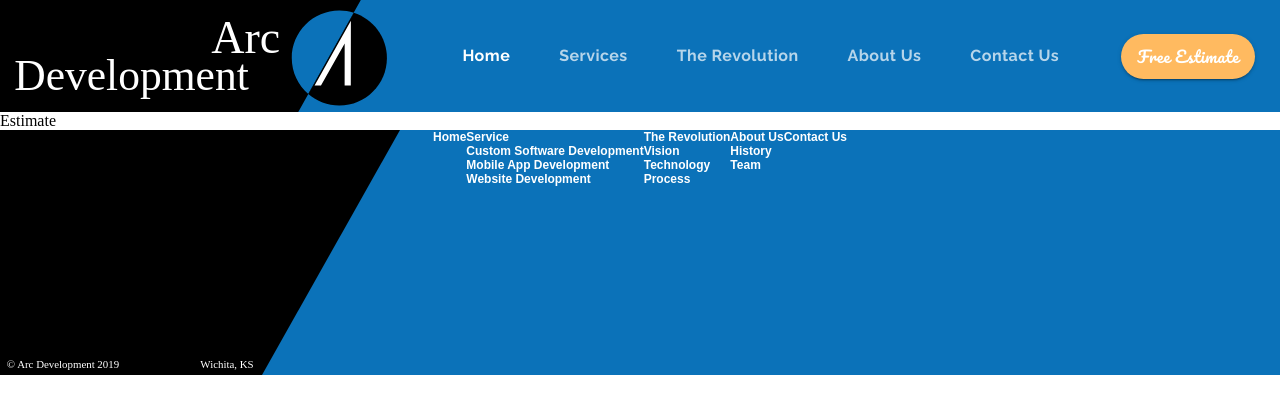
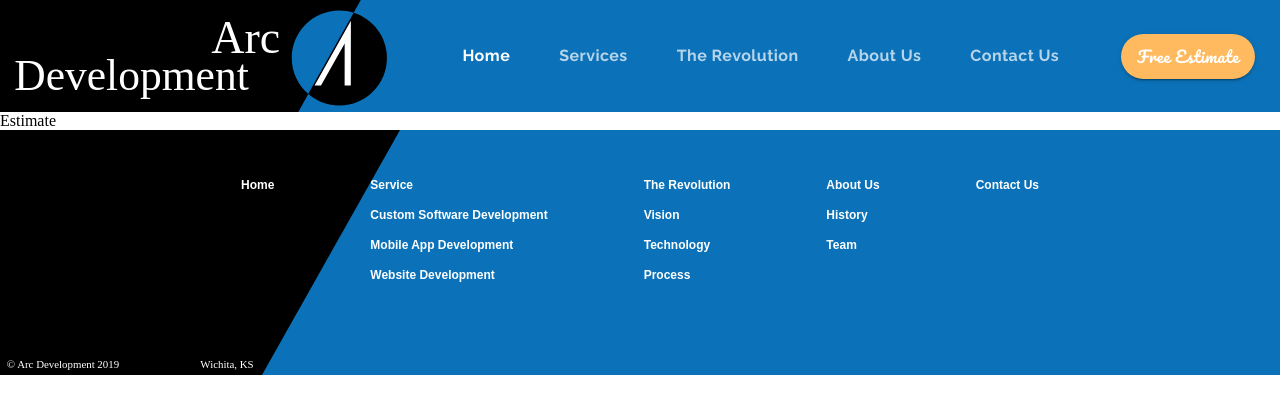
Before and after one commit to JulioAvalos/mui-react-app, a React (Create React App) app: page /estimate in a window 1280 px wide. Shown: the top 414 px of the page. Built offline with nearby package versions, Linux system fonts and the light colour scheme.

Commit message:
using Grid - navigation

```diff
--- a/src/components/UI/Footer.js
+++ b/src/components/UI/Footer.js
@@ -1,4 +1,6 @@
 import React from 'react';
+import { Link } from 'react-router-dom';
+
 import { makeStyles } from '@material-ui/core/styles';
 import Grid from '@material-ui/core/Grid';
 
@@ -28,7 +30,11 @@ const useStyles = makeStyles(theme => ({
         color: 'white',
         fontFamily: 'Arial',
         fontSize: '0.75em',
-        fontWeight: 'bold'
+        fontWeight: 'bold',
+        textDecoration: 'none'
+    },
+    gridItem: {
+        margin: '3em'
     }
 }));
 
@@ -38,61 +44,61 @@ const Footer = props => {
     return (
         <footer className={classes.footer}>
             <Grid container justify="center" className={classes.mainContainer}>
-                <Grid item>
-                    <Grid container direction="column">
-                        <Grid item className={classes.link}>
+                <Grid item className={classes.gridItem}>
+                    <Grid container direction="column" spacing={2}>
+                        <Grid item component={Link} to="/" className={classes.link}>
                             Home
                         </Grid>
                     </Grid>
                 </Grid>
-                <Grid item>
-                    <Grid container direction="column">
-                        <Grid item className={classes.link}>
+                <Grid item className={classes.gridItem}>
+                    <Grid container direction="column" spacing={2}>
+                        <Grid item component={Link} to="/services" className={classes.link}>
                             Service
                         </Grid>
-                        <Grid item className={classes.link}>
+                        <Grid item component={Link} to="/customsoftware" className={classes.link}>
                             Custom Software Development
                         </Grid>
-                        <Grid item className={classes.link}>
+                        <Grid item component={Link} to="/mobileapps" className={classes.link}>
                             Mobile App Development
                         </Grid>
-                        <Grid item className={classes.link}>
+                        <Grid item component={Link} to="/websites" className={classes.link}>
                             Website Development
                         </Grid>
                     </Grid>
                 </Grid>
-                <Grid item>
-                    <Grid direction="column">
-                        <Grid item className={classes.link}>
+                <Grid item className={classes.gridItem}>
+                    <Grid container direction="column" spacing={2}>
+                        <Grid item component={Link} to="/revolution" className={classes.link}>
                             The Revolution
                         </Grid>
-                        <Grid item className={classes.link}>
+                        <Grid item component={Link} to="/revolution" className={classes.link}>
                             Vision
                         </Grid>
-                        <Grid item className={classes.link}>
+                        <Grid item component={Link} to="/revolution" className={classes.link}>
                             Technology
                         </Grid>
-                        <Grid item className={classes.link}>
+                        <Grid item component={Link} to="/revolution" className={classes.link}>
                             Process
                         </Grid>
                     </Grid>
                 </Grid>
-                <Grid item>
-                    <Grid direction="column">
-                        <Grid item className={classes.link}>
+                <Grid item className={classes.gridItem}>
+                    <Grid container direction="column" spacing={2}>
+                        <Grid item component={Link} to="/about" className={classes.link}>
                             About Us
                         </Grid>
-                        <Grid item className={classes.link}>
+                        <Grid item component={Link} to="/about" className={classes.link}>
                             History
                         </Grid>
-                        <Grid item className={classes.link}>
+                        <Grid item component={Link} to="/about" className={classes.link}>
                             Team
                         </Grid>
                     </Grid>
                 </Grid>
-                <Grid item>
-                    <Grid container direction="column">
-                        <Grid item className={classes.link}>
+                <Grid item className={classes.gridItem}>
+                    <Grid container direction="column" spacing={2}>
+                        <Grid item component={Link} to="/contact" className={classes.link}>
                             Contact Us
                         </Grid>
                     </Grid>
```
